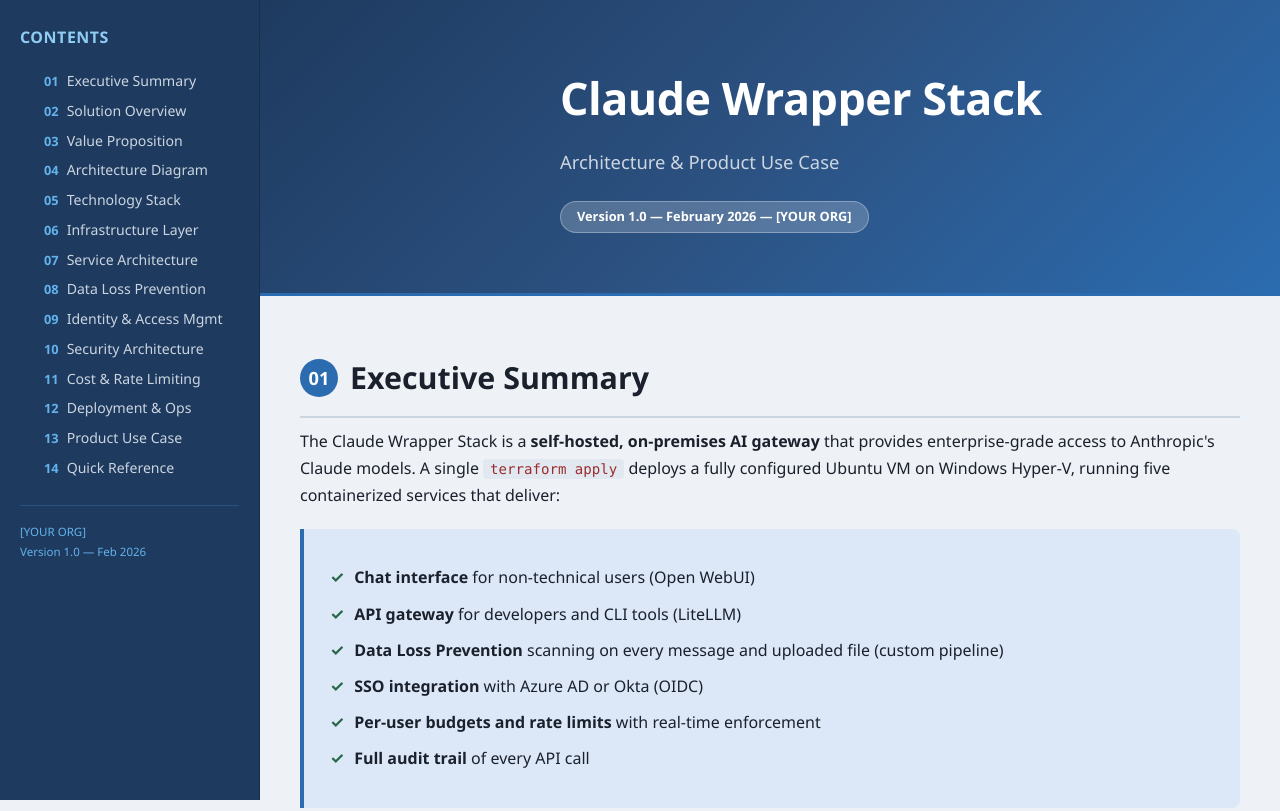
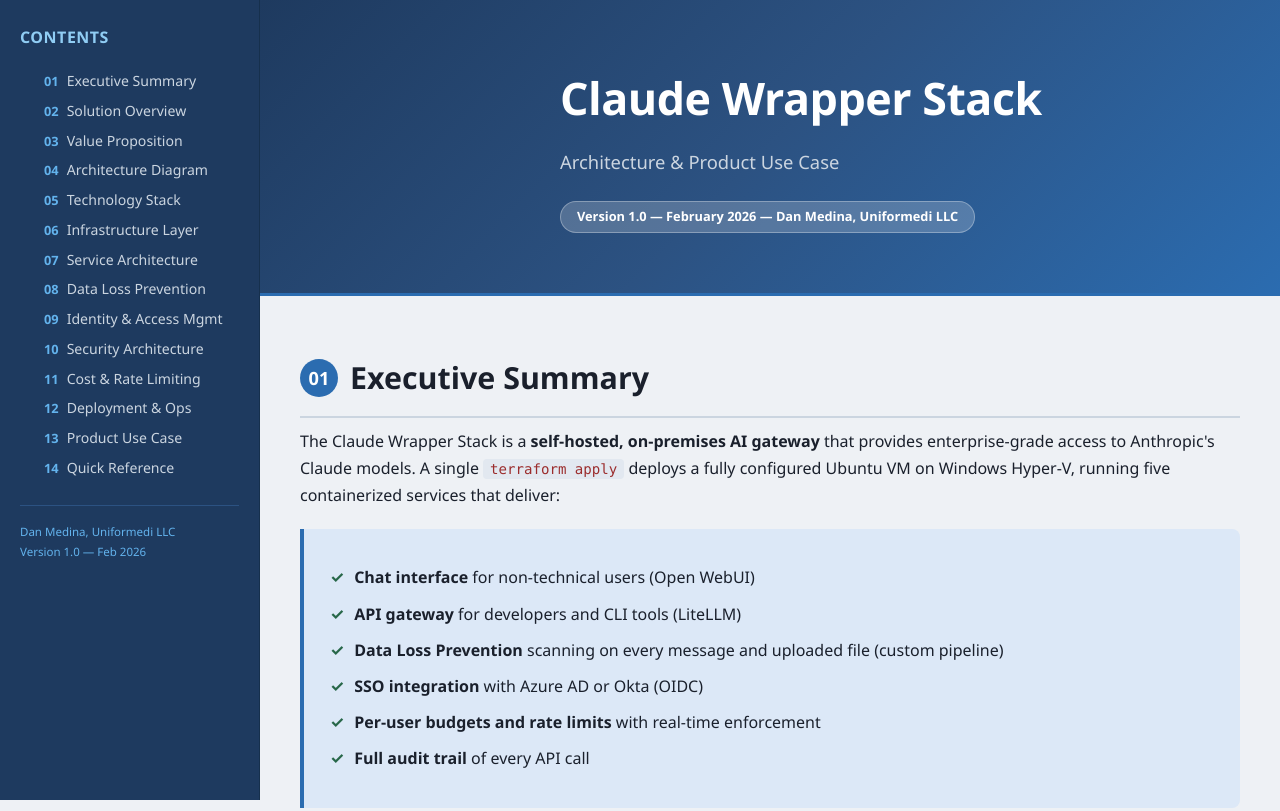
Before and after one commit to Uniformedi/InsideLLM, a plain HTML site: page README.html in a window 1280 px wide. Shown: the top 811 px of the page. Drawn offline with Linux system fonts and the light colour scheme.

Commit message:
docs: restore author credit in README files

```diff
--- a/README.html
+++ b/README.html
@@ -241,7 +241,7 @@
     <li><a href="#s13">Product Use Case</a></li>
     <li><a href="#appendix">Quick Reference</a></li>
   </ol>
-  <div class="sidebar-footer">[YOUR ORG]<br>Version 1.0 &mdash; Feb 2026</div>
+  <div class="sidebar-footer">Dan Medina, Uniformedi LLC<br>Version 1.0 &mdash; Feb 2026</div>
 </nav>
 
 <!-- ================================================================ -->
@@ -251,7 +251,7 @@
 <header class="hero">
   <h1>Claude Wrapper Stack</h1>
   <p class="subtitle">Architecture &amp; Product Use Case</p>
-  <span class="version-badge">Version 1.0 &mdash; February 2026 &mdash; [YOUR ORG]</span>
+  <span class="version-badge">Version 1.0 &mdash; February 2026 &mdash; Dan Medina, Uniformedi LLC</span>
 </header>
 
 <div class="container">
@@ -1389,7 +1389,7 @@
 </div><!-- /.main -->
 
 <footer>
-  <p><strong>Claude Wrapper Stack</strong> &mdash; Version 1.0 &mdash; [YOUR ORG] &mdash; February 2026</p>
+  <p><strong>Claude Wrapper Stack</strong> &mdash; Version 1.0 &mdash; Dan Medina, Uniformedi LLC &mdash; February 2026</p>
   <p>All components are free and open-source software. Anthropic API usage subject to Anthropic's terms of service.</p>
 </footer>
 
```
Also changed, not shown: README.md.
